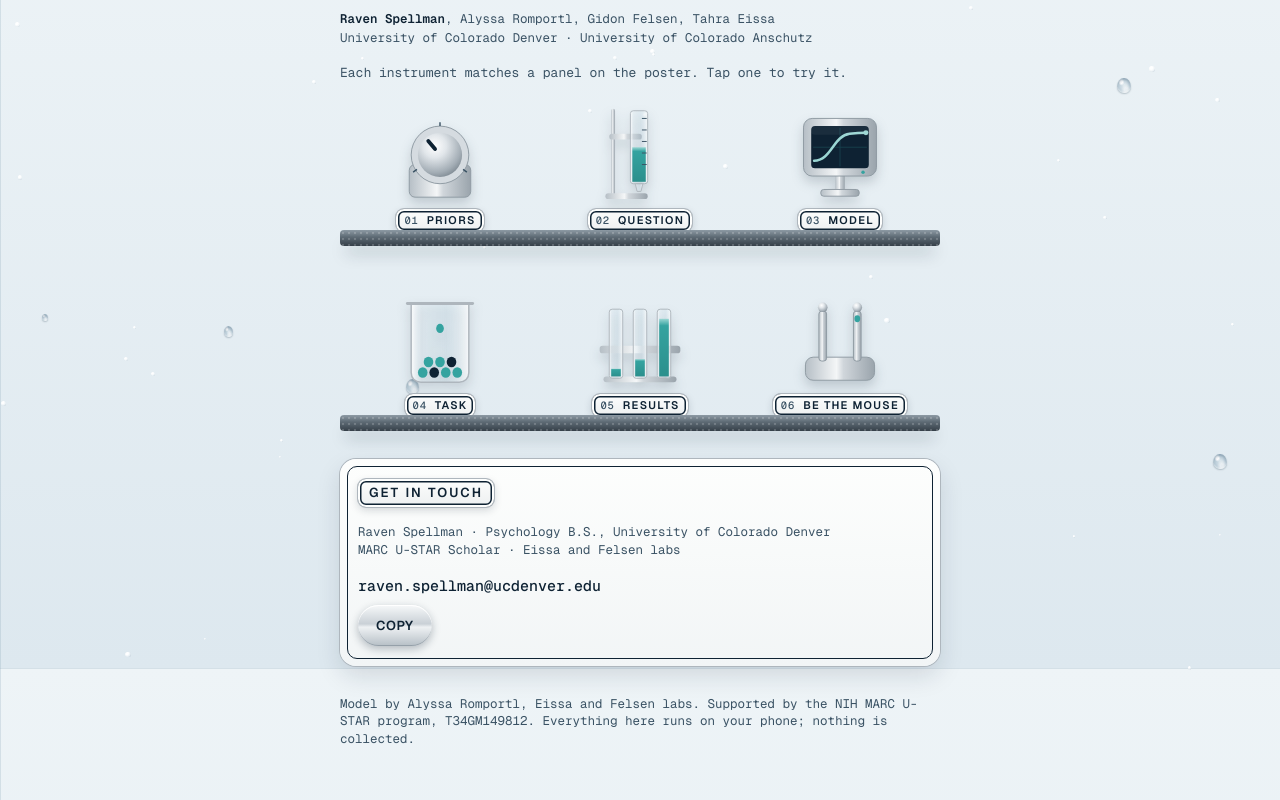
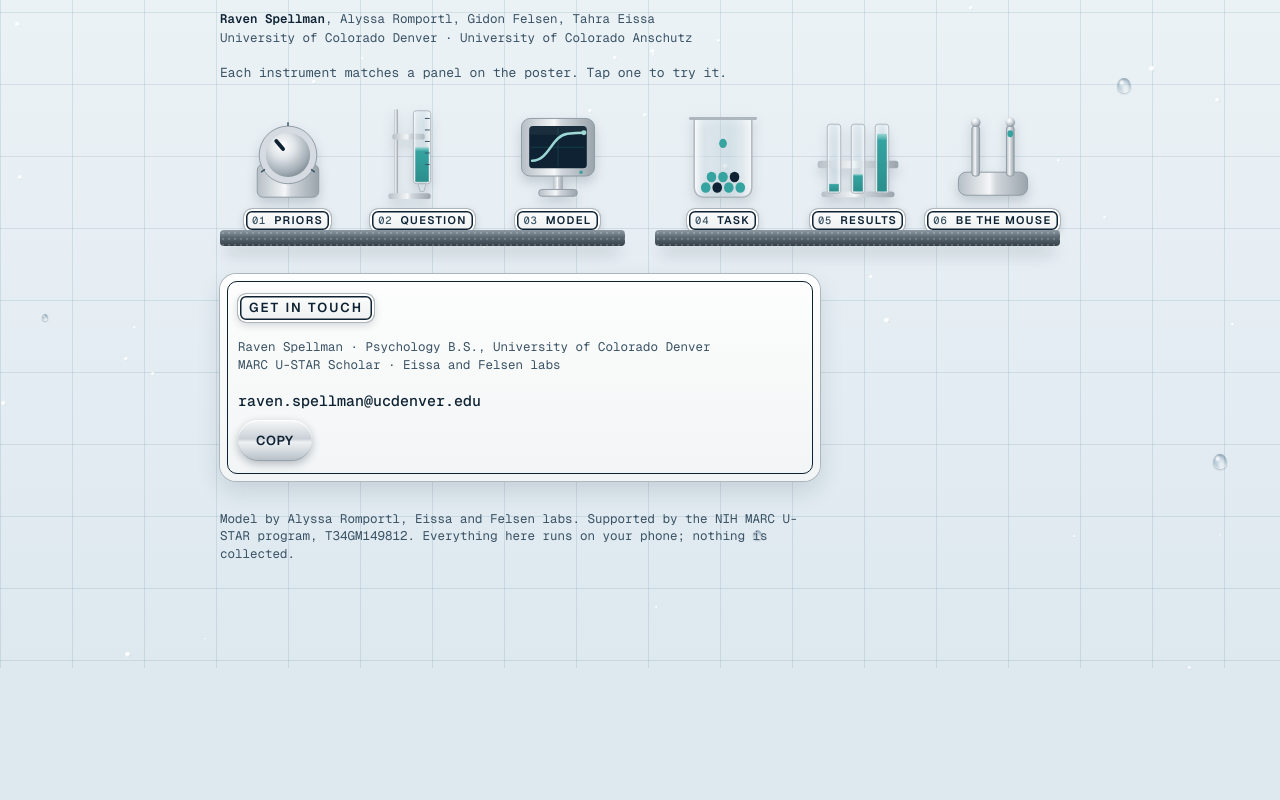
Before and after one commit to ravenspellmxn/priors-and-prejudice, a plain HTML site: page index.html in a window 1280 px wide. Shown: the part 132-932 px from the top of the page. After the commit the page ends 800 px from the top, so only its background shows below. Drawn offline with nearby package versions, Linux system fonts and the light colour scheme.

Commit message:
Lay the home shelf out as one wide bench on desktop
The shelf page was still a compact centered column. On tablet/desktop
the two shelf rows now sit side by side so all six instruments read as
one bench across the width; the intro and contact block stay at reading
width. Phone is unchanged (two rows of three).

Co-Authored-By: Claude Opus 4.8 <noreply@anthropic.com>

```diff
--- a/index.html
+++ b/index.html
@@ -19,6 +19,7 @@
 .obj .plate .n{font-size:10.5px}
 .shelfwrap{display:flex;flex-direction:column;gap:0}
 .shelfwrap .shelf{margin-top:-2px}
+.shelves>.shelfwrap+.shelfwrap{margin-top:22px}
 .mail{display:flex;gap:10px;align-items:center;flex-wrap:wrap}
 .addr{font:500 15px var(--mono);user-select:all;overflow-wrap:anywhere;min-width:0;flex:1 1 100%}
 .role{font:400 12.5px/1.5 var(--mono);color:var(--ink2);margin:0}
@@ -147,7 +148,10 @@
 /* tablet + desktop: use the width. Stations go two-column (instrument left, title/explanation right); the shelf stays compact. Phone is untouched. */
 @media (min-width:880px){
   .wrap{max-width:920px}
-  #home{max-width:600px;margin-inline:auto}
+  #home{max-width:840px;margin-inline:auto}
+  #home>header,#home>.howto,#home>.sheet,#home>.cap{max-width:600px}
+  .shelves{display:grid;grid-template-columns:1fr 1fr;gap:30px;align-items:end}
+  .shelves>.shelfwrap+.shelfwrap{margin-top:0}
   .station:not(#home):not([hidden]){display:grid;grid-template-columns:minmax(0,1.05fr) minmax(0,.95fr);column-gap:34px;row-gap:18px;align-items:start}
   .station:not(#home)>.bar{grid-column:1/-1;margin-bottom:0}
   .station:not(#home)>.next{grid-column:1/-1;margin-top:4px}
@@ -171,6 +175,7 @@
     <p class="by"><b>Raven Spellman</b>, Alyssa Romportl, Gidon Felsen, Tahra Eissa<br>University of Colorado Denver · University of Colorado Anschutz</p>
   </header>
   <p class="howto">Each instrument matches a panel on the poster. Tap one to try it.</p>
+  <div class="shelves">
   <div class="shelfwrap">
     <div class="shelfrow">
       <button class="obj" data-go="s1" aria-label="01 Why priors"><svg viewBox="0 0 100 100" aria-hidden="true"><use href="#i-dial"/></svg><span class="plate"><span class="n">01</span>Priors</span></button>
@@ -179,13 +184,14 @@
     </div>
     <div class="shelf"></div>
   </div>
-  <div class="shelfwrap" style="margin-top:22px">
+  <div class="shelfwrap">
     <div class="shelfrow">
       <button class="obj" data-go="s4" aria-label="04 Simulated task"><svg viewBox="0 0 100 100" aria-hidden="true"><use href="#i-beaker"/></svg><span class="plate"><span class="n">04</span>Task</span></button>
       <button class="obj" data-go="s5" aria-label="05 Preliminary results"><svg viewBox="0 0 100 100" aria-hidden="true"><use href="#i-rack"/></svg><span class="plate"><span class="n">05</span>Results</span></button>
       <button class="obj" data-go="s6" aria-label="06 Takeaway and be the mouse"><svg viewBox="0 0 100 100" aria-hidden="true"><use href="#i-spouts"/></svg><span class="plate"><span class="n">06</span>Be the mouse</span></button>
     </div>
     <div class="shelf"></div>
+  </div>
   </div>
 
   <div class="sheet stack" style="margin-top:12px">
```
